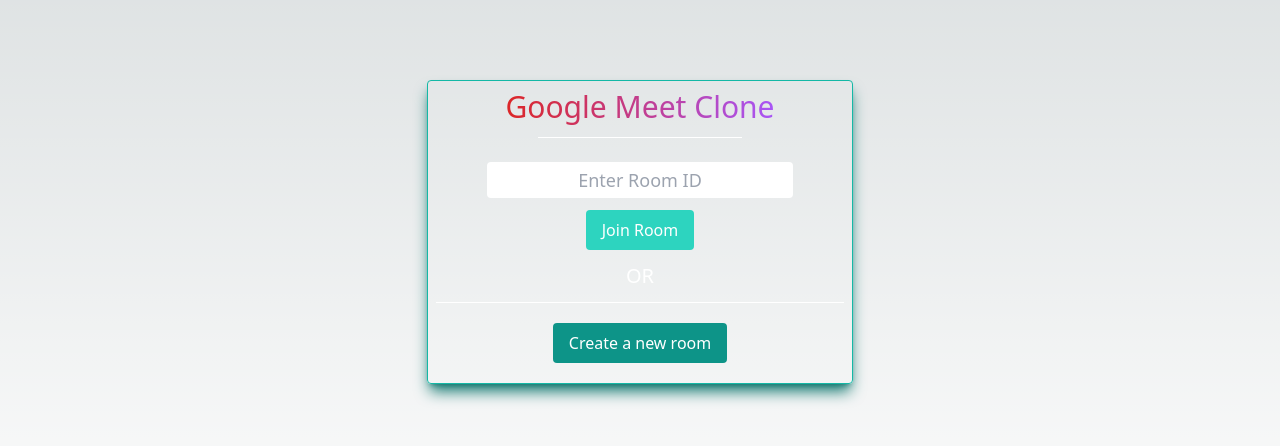
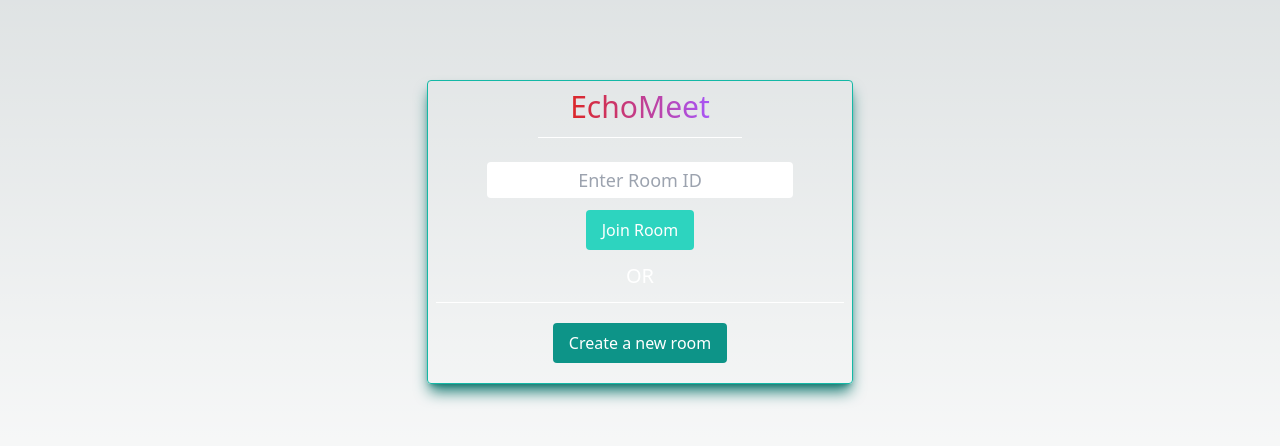
Before and after one commit to piyushg-07/webrtc-meet-clone, a Next.js app: page / in a window 1280 px wide. Shown: the part 184-630 px from the top of the page. Built offline with nearby package versions, Linux system fonts and the light colour scheme; no server answers.

Commit message:
Update index.js

```diff
--- a/pages/index.js
+++ b/pages/index.js
@@ -22,7 +22,7 @@
     <div className="h-screen flex items-center justify-center">
       <div className="w-4/12 p-2 border border-teal-500 rounded mt-8 text-white flex flex-col items-center justify-center shadow-teal-700 shadow-lg">
         <h1 className='text-3xl text-center bg-gradient-to-r from-red-600 to-purple-500 text-transparent bg-clip-text transition duration-500'>
-          Google Meet Clone
+          EchoMeet
         </h1>
         <hr className='border-white w-[50%] mt-3' />
         <div className="flex flex-col items-center mt-6 w-full">
```
